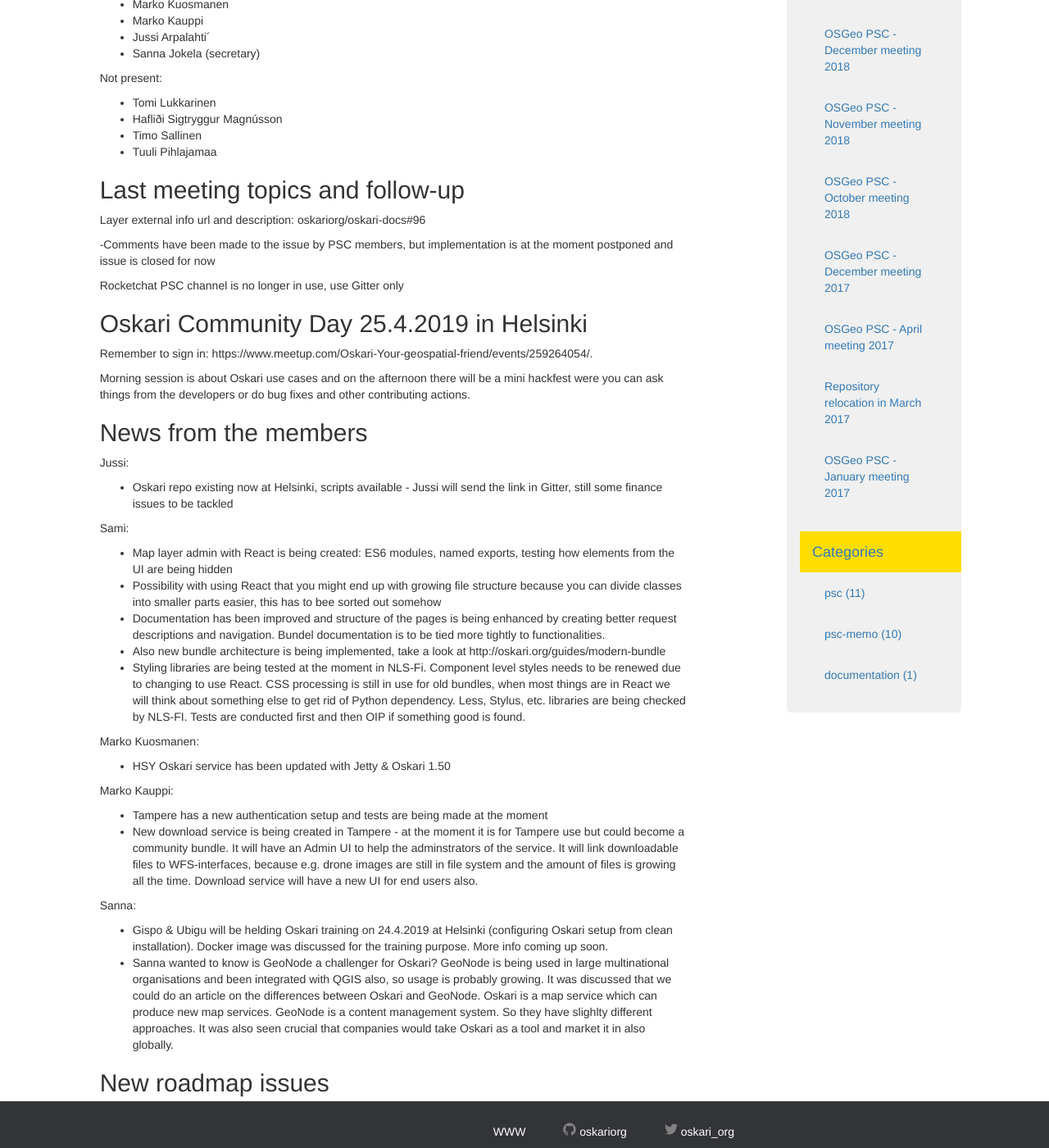
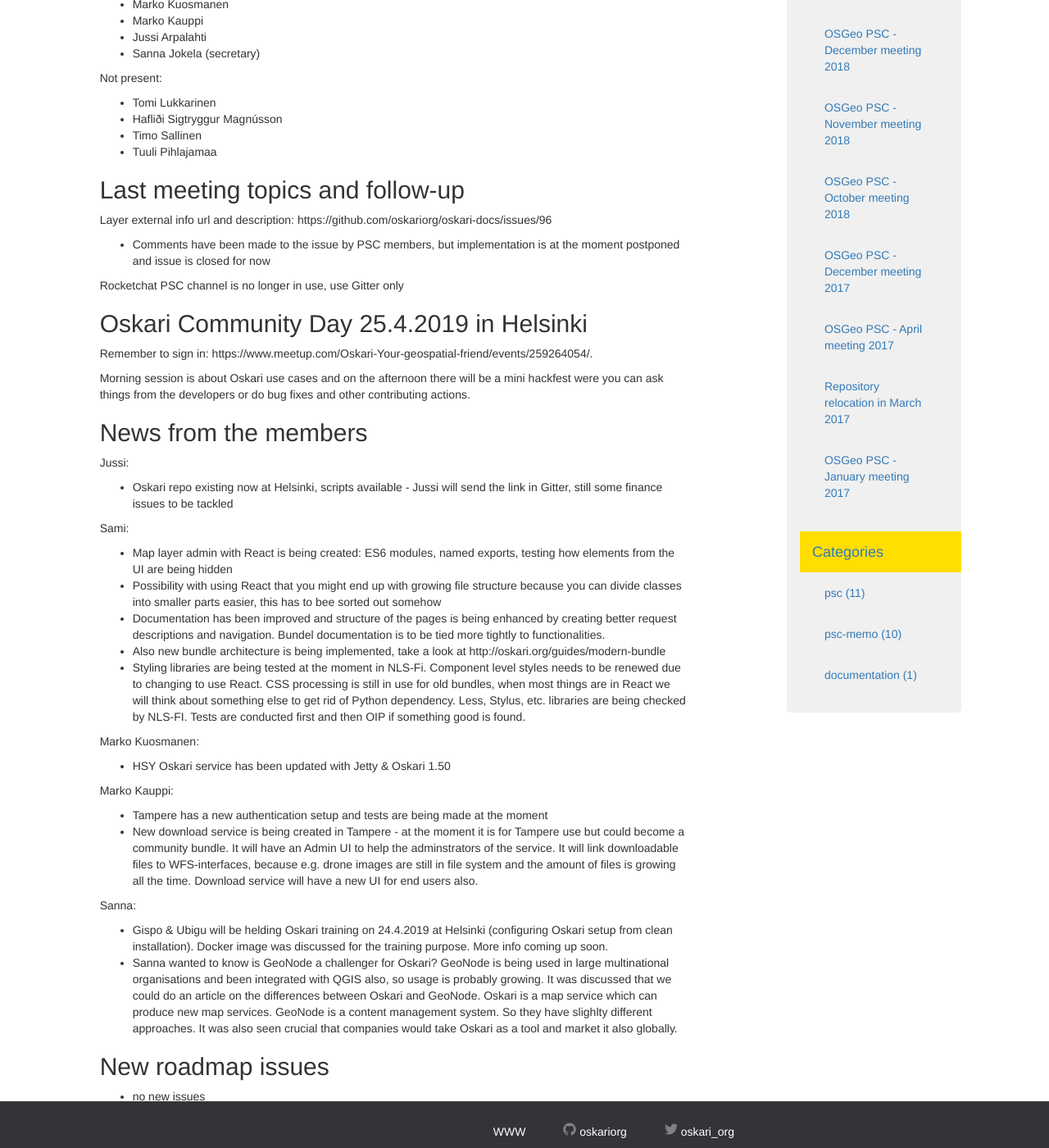
Before and after one commit to oskariorg/oskariorg.github.io, a Jekyll site: the page built from _posts/2019-03-12-PSC_March_2019.md, in a window 1280 px wide and 1400 px high, scrolled down 431 px. Shown: the whole window at 82% size. Built offline with Jekyll 4.4.1, drawn with Linux system fonts in a browser that asks for light colours; nearby versions of some CDN libraries.

Commit message:
Typos & corrections

```diff
--- a/_posts/2019-03-12-PSC_March_2019.md
+++ b/_posts/2019-03-12-PSC_March_2019.md
@@ -22,7 +22,7 @@ Via conference call:
 - Sami Mäkinen
 - Marko Kuosmanen
 - Marko Kauppi
-- Jussi Arpalahti´
+- Jussi Arpalahti
 - Sanna Jokela (secretary)
 
 Not present:
@@ -67,7 +67,7 @@ Marko Kauppi:
 
 Sanna:
 - Gispo & Ubigu will be helding Oskari training on 24.4.2019 at Helsinki (configuring Oskari setup from clean installation). Docker image was discussed for the training purpose. More info coming up soon.
-- Sanna wanted to know is GeoNode a challenger for Oskari? GeoNode is being used in large multinational organisations and been integrated with QGIS also, so usage is probably growing. It was discussed that we could do an article on the differences between Oskari and GeoNode. Oskari is a map service which can produce new map services. GeoNode is a content management system. So they have slighlty different approaches. It was also seen crucial that companies would take Oskari as a tool and market it in also globally.
+- Sanna wanted to know is GeoNode a challenger for Oskari? GeoNode is being used in large multinational organisations and been integrated with QGIS also, so usage is probably growing. It was discussed that we could do an article on the differences between Oskari and GeoNode. Oskari is a map service which can produce new map services. GeoNode is a content management system. So they have slighlty different approaches. It was also seen crucial that companies would take Oskari as a tool and market it also globally.
 
 ## New roadmap issues
 
```
Also changed, not shown: other parts of _posts/2019-03-12-PSC_March_2019.md (+2 -2 lines).
